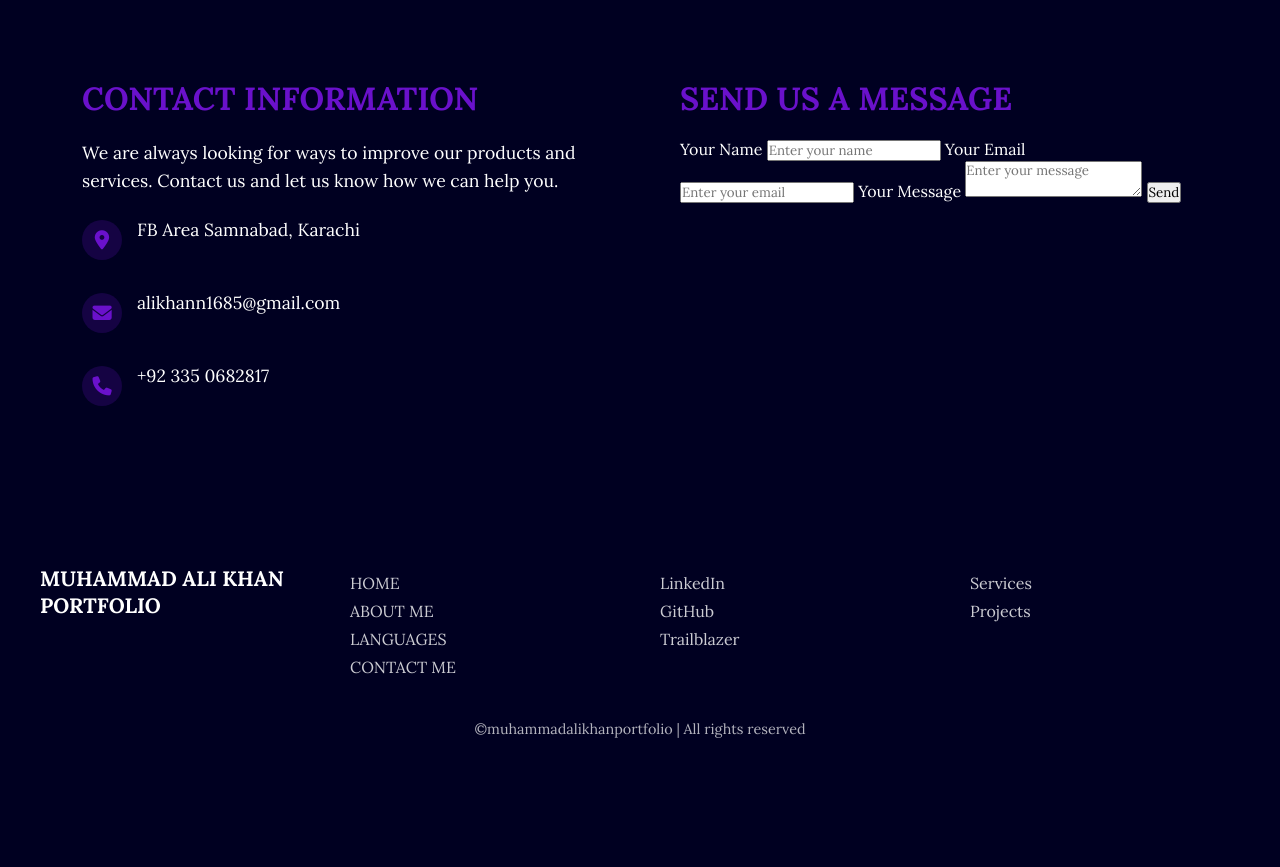
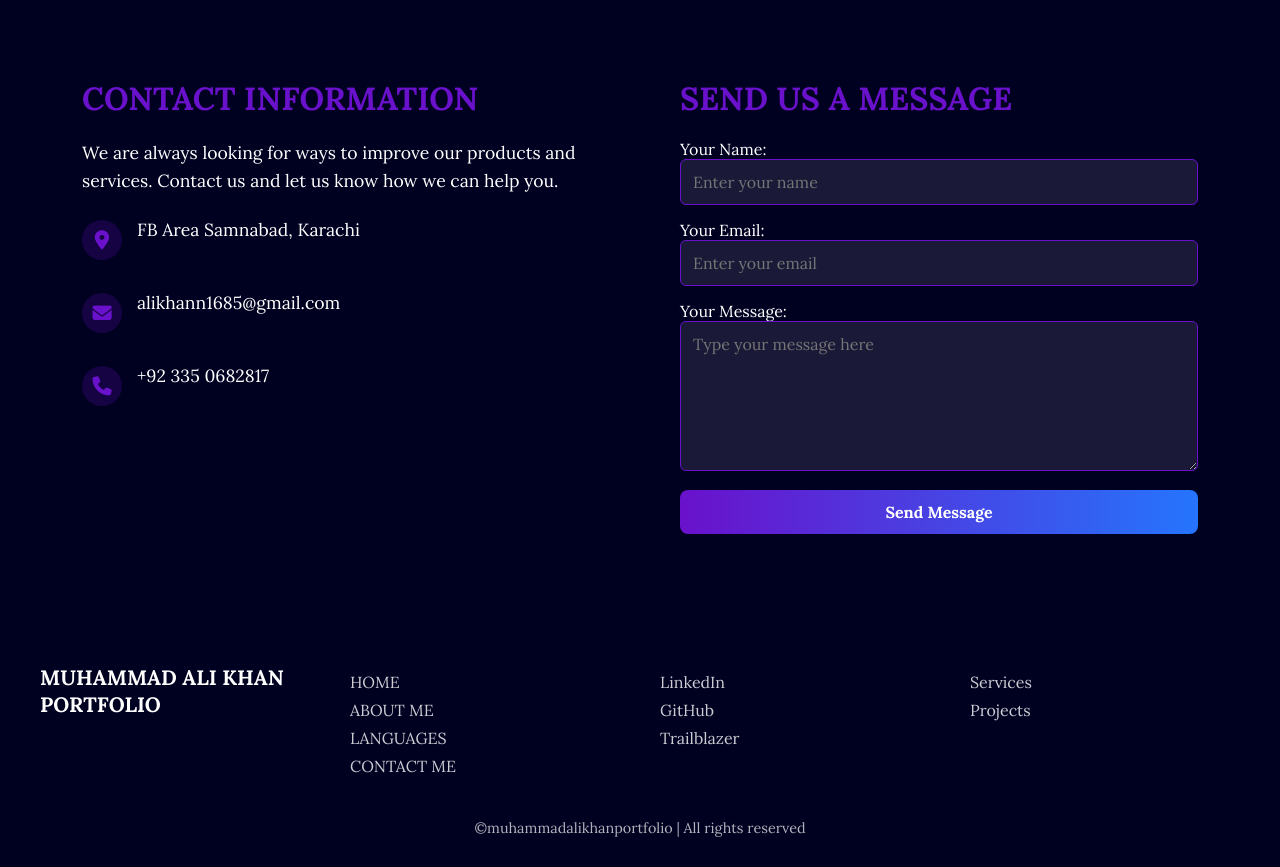
Before and after one commit to alikhan1685/Portfolio, a plain HTML site: page index.html in a window 1280 px wide. Shown: the part 1700-2567 px from the top of the page. Before the commit the page ends 2468 px from the top, so only its background shows below. Drawn offline with nearby package versions, Linux system fonts and the light colour scheme.

Commit message:
Update index.html

```diff
--- a/index.html
+++ b/index.html
@@ -609,17 +609,17 @@
 
             <div class="section-content">
                 <h2>SEND US A MESSAGE</h2>
-               <form id="contactForm">
-    <label>Your Name</label>
-    <input type="text" name="from_name" placeholder="Enter your name" required>
+                <form id="contactForm" class="contact-form">
+    <label for="name">Your Name:</label>
+    <input type="text" id="name" name="name" required placeholder="Enter your name">
 
-    <label>Your Email</label>
-    <input type="email" name="reply_to" placeholder="Enter your email" required>
+    <label for="email">Your Email:</label>
+    <input type="email" id="email" name="email" required placeholder="Enter your email">
 
-    <label>Your Message</label>
-    <textarea name="message" placeholder="Enter your message" required></textarea>
+    <label for="message">Your Message:</label>
+    <textarea id="message" name="message" required placeholder="Type your message here"></textarea>
 
-    <button type="submit">Send</button>
+    <button type="submit">Send Message</button>
 </form>
 
             </div>
```
